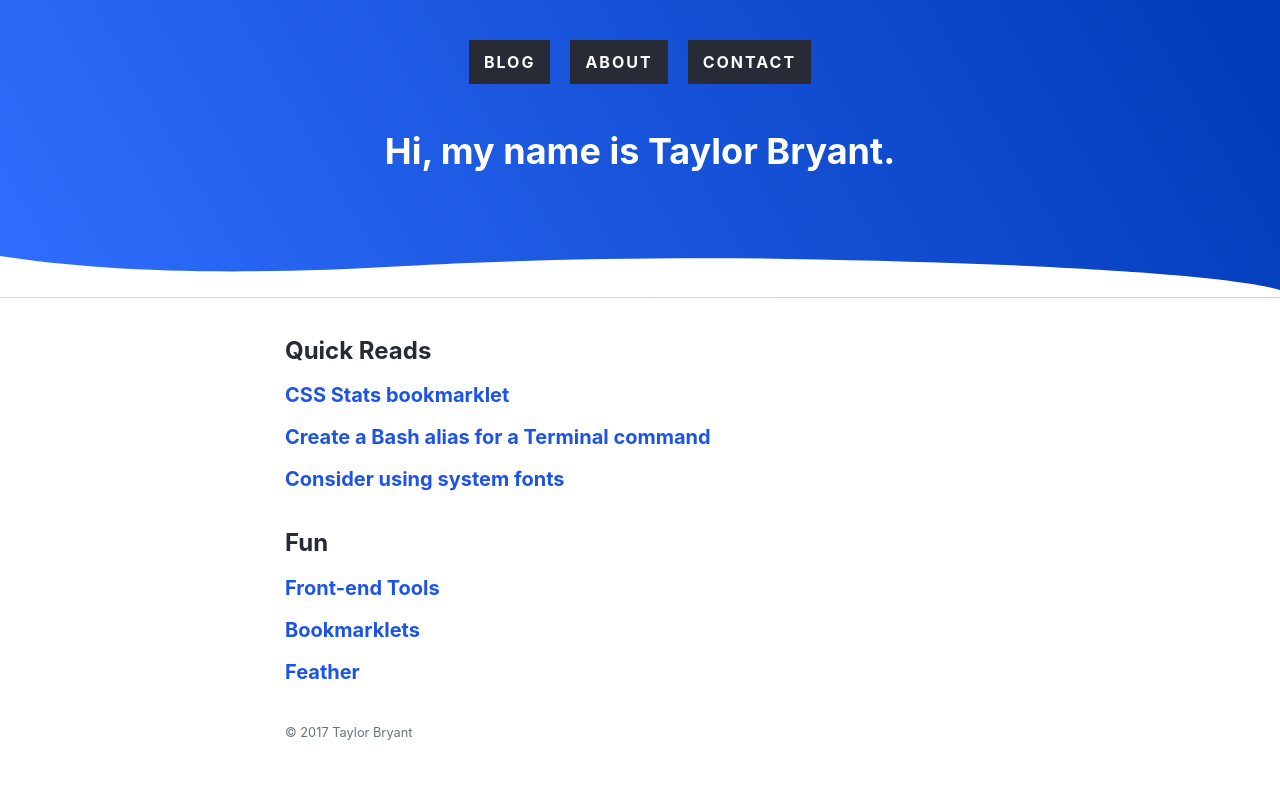
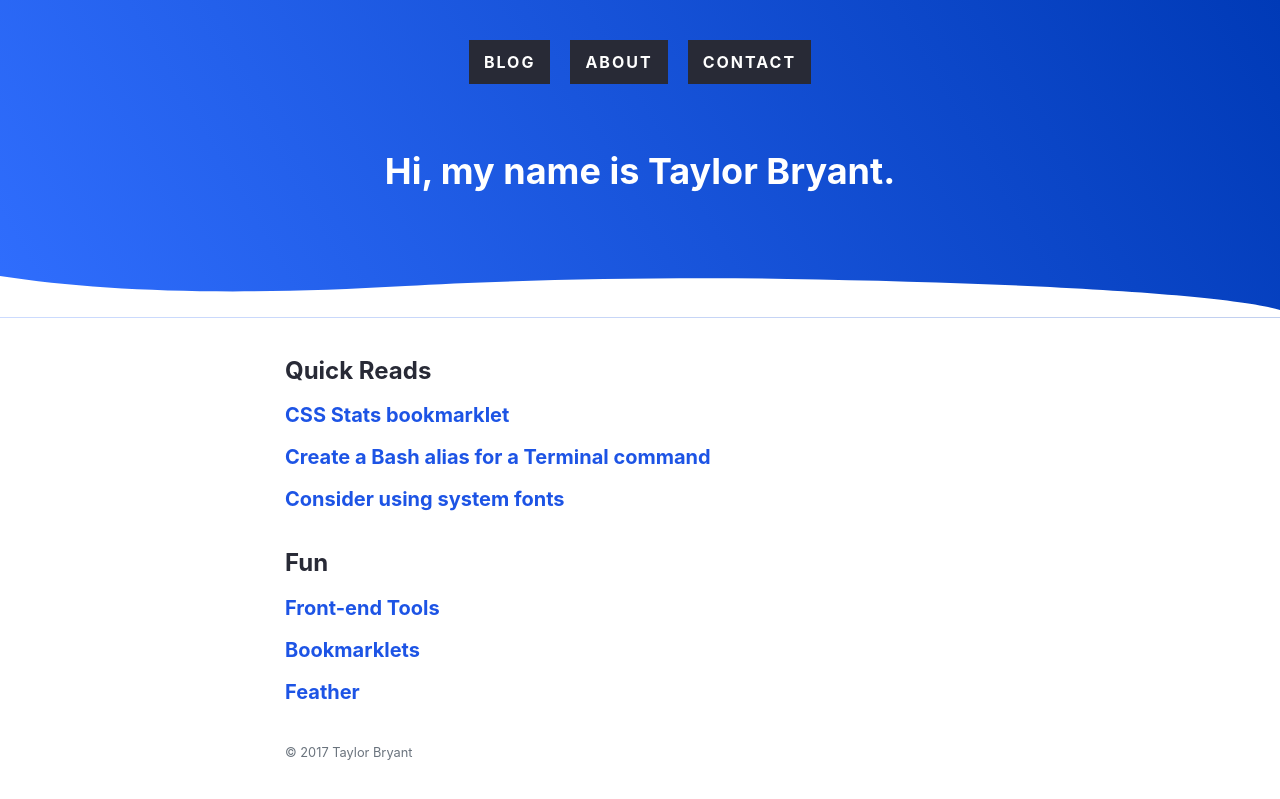
Before and after one commit to scottwater/taylorbryant.github.io, a Jekyll site: the page built from README.md, in a window 1280 px wide. Shown: the top 799 px of the page. Built offline with Jekyll 4.4.1, drawn with Linux system fonts in a browser that asks for light colours; our own code applies the rules of GitHub Pages for plain Markdown files.

Commit message:
Adjust header and footer styling

```diff
--- a/_includes/footer-post.html
+++ b/_includes/footer-post.html
@@ -1,6 +1,6 @@
       <footer class="footer">
-        <div class="footer__copyright">© 2017 Taylor Bryant</p>
-        <div class="footer__back-to-top"><a href="#top">[Back to Top]</a></p>
+        <div class="footer__copyright">© 2017 Taylor Bryant</div>
+        <div class="footer__back-to-top"><a href="#top">[Back to Top]</a></div>
       </footer>
     </div>
   </body>
--- a/_includes/footer.html
+++ b/_includes/footer.html
@@ -1,5 +1,5 @@
       <footer class="footer">
-        <div class="footer__copyright">© 2017 Taylor Bryant</p>
+        <div class="footer__copyright">© 2017 Taylor Bryant</div>
       </footer>
     </div>
     </div>
--- a/_includes/style.scss
+++ b/_includes/style.scss
@@ -731,15 +731,9 @@ strong {
 .self-introduction {
   color: white;
   line-height: 1.5;
-  margin: 40px auto 0;
+  margin: 60px auto 0;
   max-width: 75%;
   text-align: center;
-}
-
-@media only screen and (max-width: 1024px) {
-  .self-introduction {
-    margin-top: 80px;
-  }
 }
 
 @media only screen and (max-width: 600px) and (orientation: landscape) {
```
